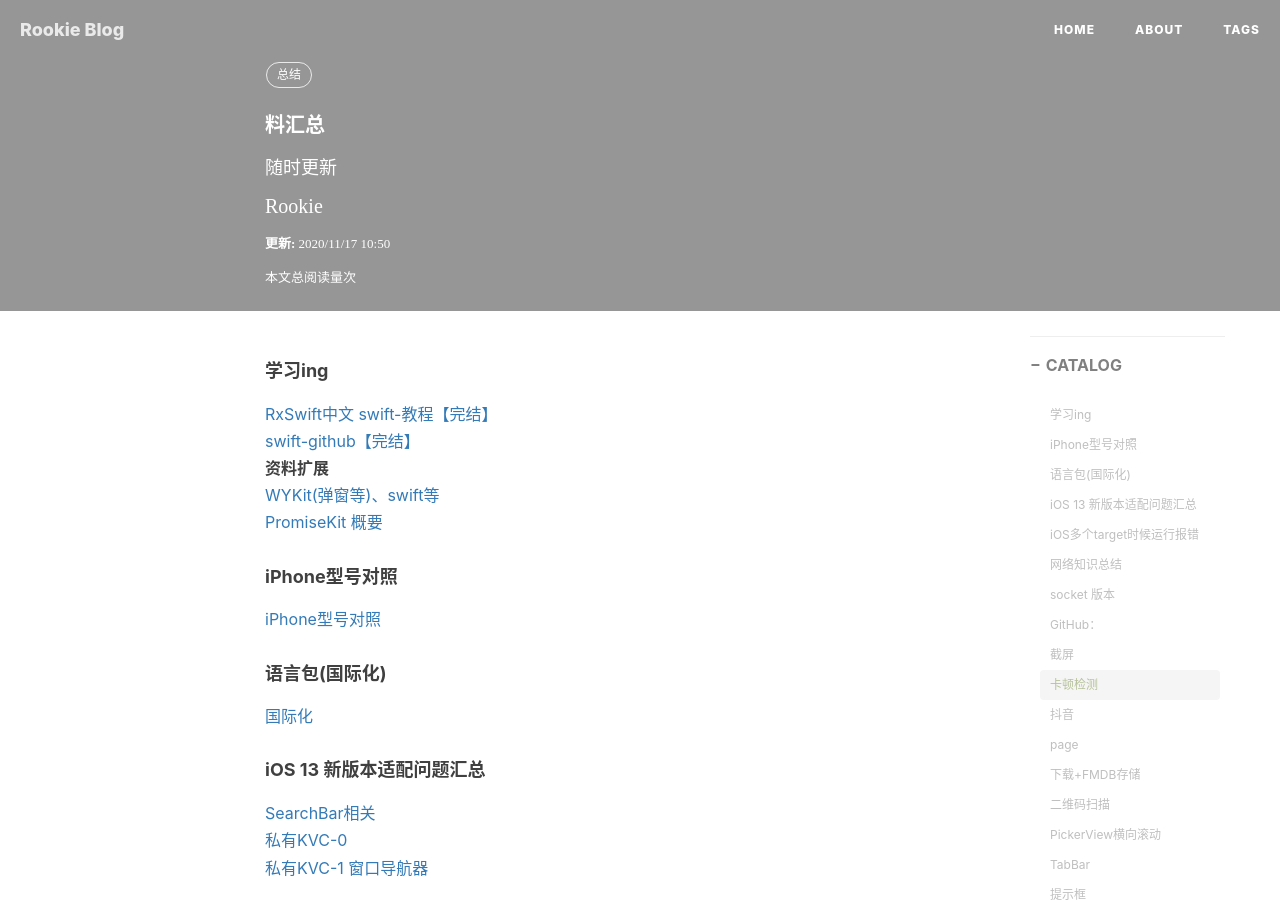
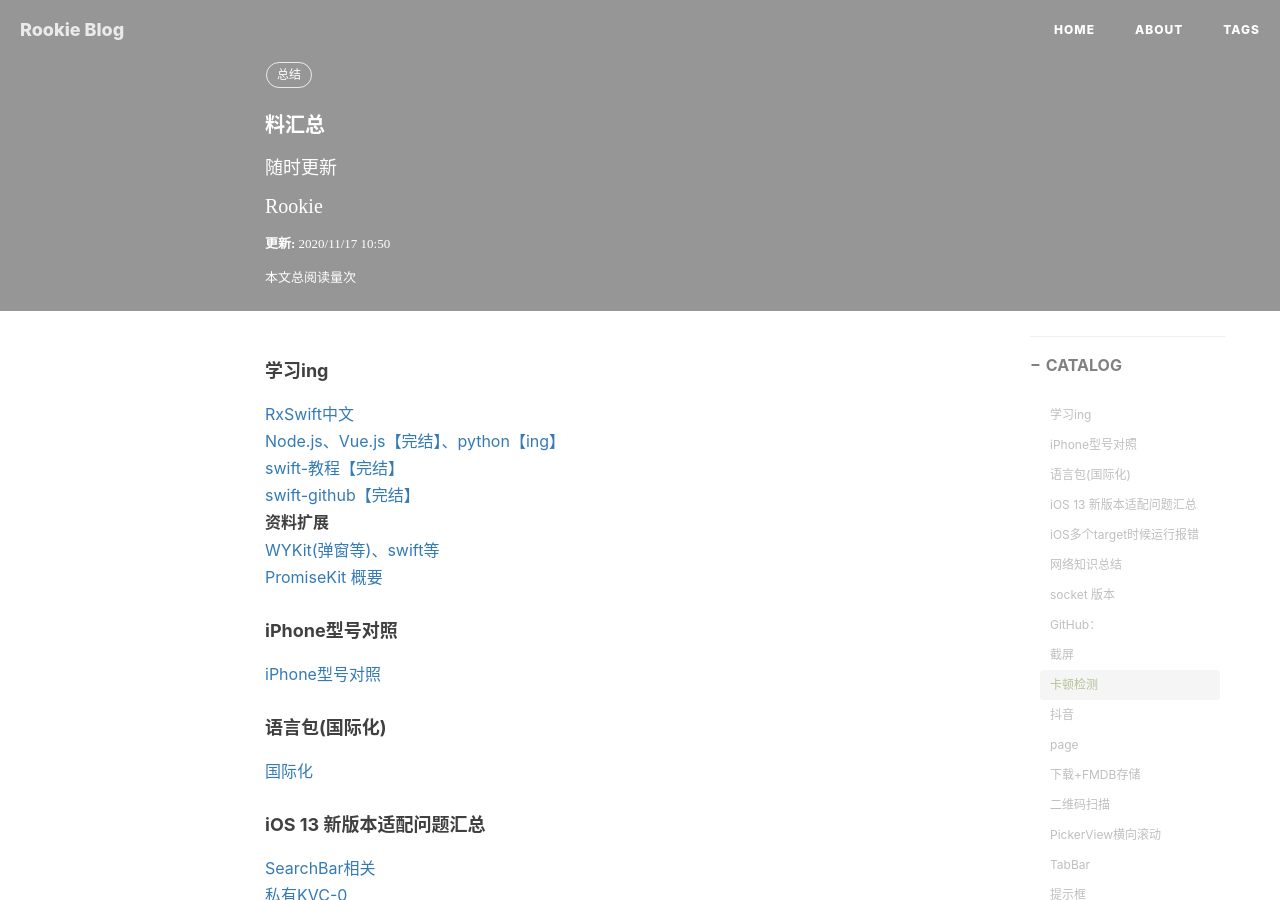
Before and after one commit to yznote/yznote.github.io, a Jekyll site: the page built from _posts/1993-06-05-资料汇总.md, in a window 1280 px wide and 900 px high. Built offline with Jekyll 4.4.1, drawn with Linux system fonts in a browser that asks for light colours; nearby versions of some CDN libraries; comment, search, counter and statistics services are not loaded.

Commit message:
Update 1993-06-05-资料汇总.md

```diff
--- a/_posts/1993-06-05-资料汇总.md
+++ b/_posts/1993-06-05-资料汇总.md
@@ -14,6 +14,7 @@ tags:
 
 #### 学习ing
 [RxSwift中文](https://beeth0ven.github.io/RxSwift-Chinese-Documentation/)
+[Node.js、Vue.js【完结】、python【ing】](https://www.runoob.com/)
 [swift-教程【完结】](http://www.swift51.com/)
 [swift-github【完结】](https://github.com/allenwong/30DaysofSwift)
 **资料扩展**
```
